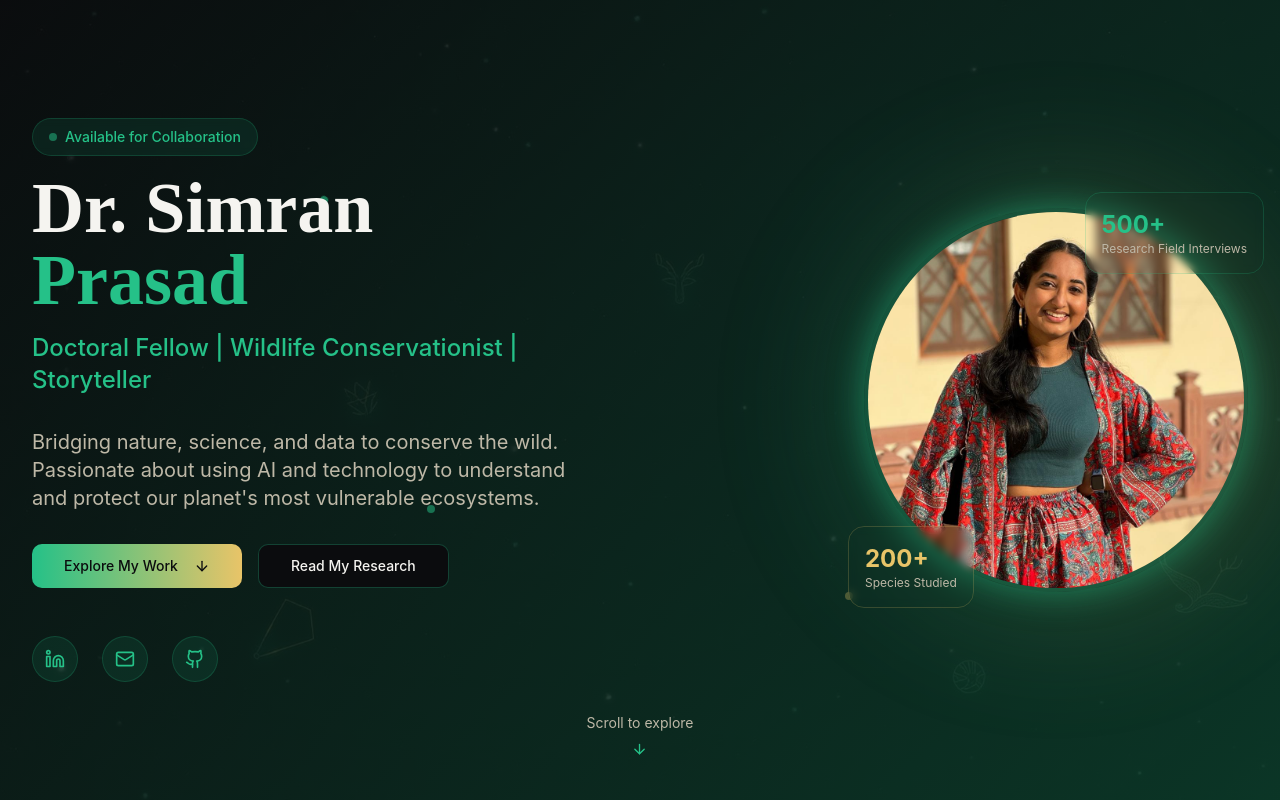
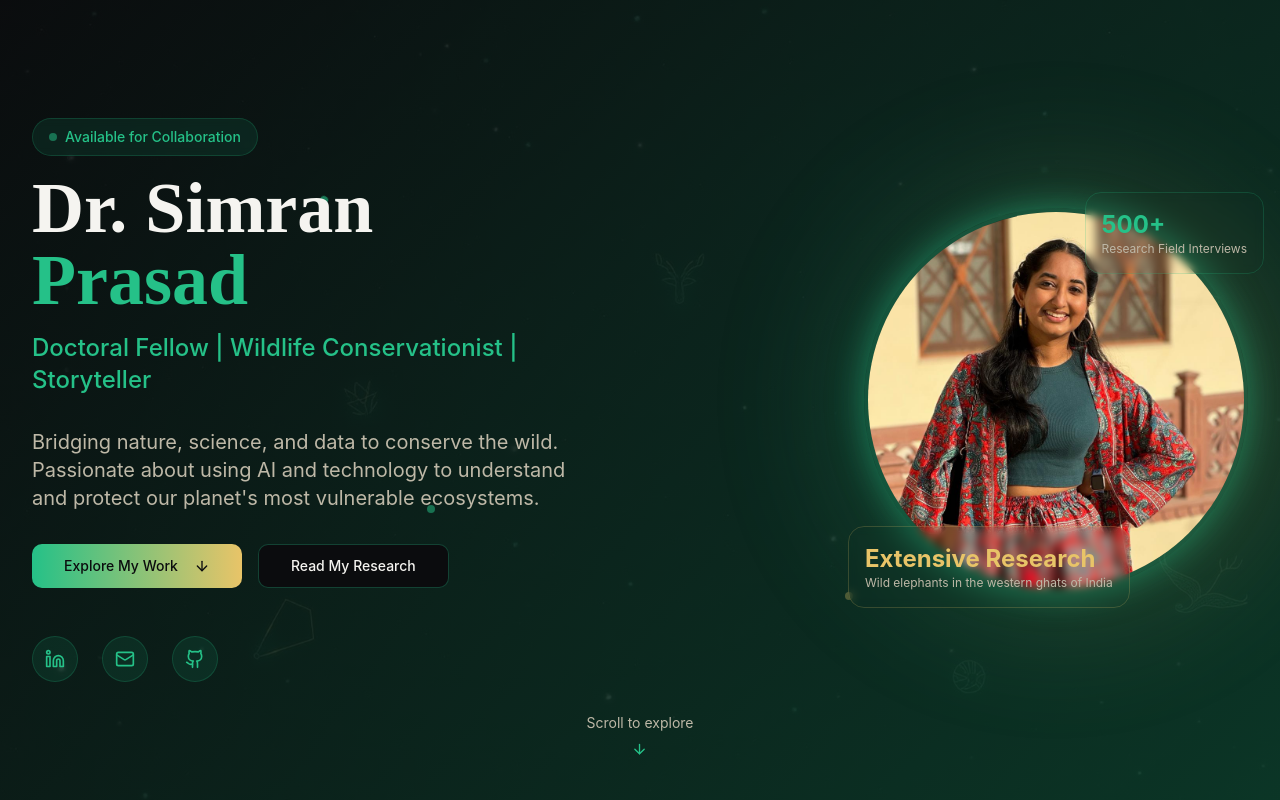
Before and after one commit to rsprasad20/simran-wild-glow, a React (Vite) app: page / in a window 1280 px wide. Shown: the top 800 px of the page. Built offline with nearby package versions, Linux system fonts and the light colour scheme.

Commit message:
Update hero section text

```diff
--- a/src/components/HeroSection.tsx
+++ b/src/components/HeroSection.tsx
@@ -118,8 +118,8 @@ const HeroSection = () => {
               </div>
 
               <div className="absolute -bottom-4 -left-4 bg-card-gradient rounded-2xl p-4 border border-wildlife-gold/20 backdrop-blur-sm">
-                <div className="text-2xl font-bold text-wildlife-gold">200+</div>
-                <div className="text-xs text-muted-foreground">Species Studied</div>
+                <div className="text-2xl font-bold text-wildlife-gold">Extensive Research</div>
+                <div className="text-xs text-muted-foreground">Wild elephants in the western ghats of India</div>
               </div>
             </div>
           </div>
```
